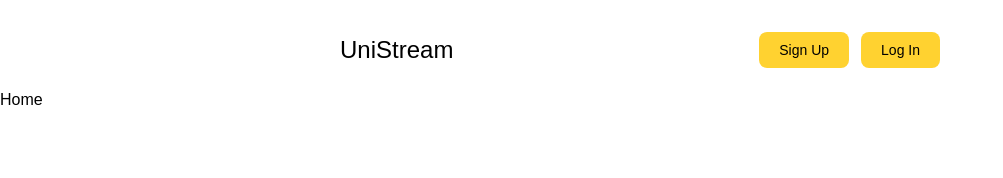
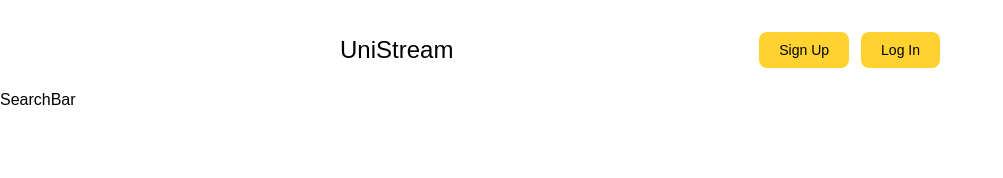
Before and after one commit to khalidkarimkqr/UniStream, a React (Vite) app in the folder client/: page / in a window 1280 px wide. Shown: the top 178 px of the page, without its empty margins (0-1003 px from the left). Built offline with nearby package versions, Linux system fonts and the light colour scheme; a web font is replaced by a local one.

Commit message:
add basic SearchBar component stub

```diff
--- /dev/null
+++ b/client/src/components/SearchBar.jsx
@@ -0,0 +1,7 @@
+import React from "react";
+
+const SearchBar = () => {
+  return <div>SearchBar</div>;
+};
+
+export default SearchBar;
--- a/client/src/pages/Home.jsx
+++ b/client/src/pages/Home.jsx
@@ -1,7 +1,12 @@
 import React from "react";
+import SearchBar from "../components/SearchBar";
 
 const Home = () => {
-  return <div>Home</div>;
+  return (
+    <div>
+      <SearchBar />
+    </div>
+  );
 };
 
 export default Home;
```
